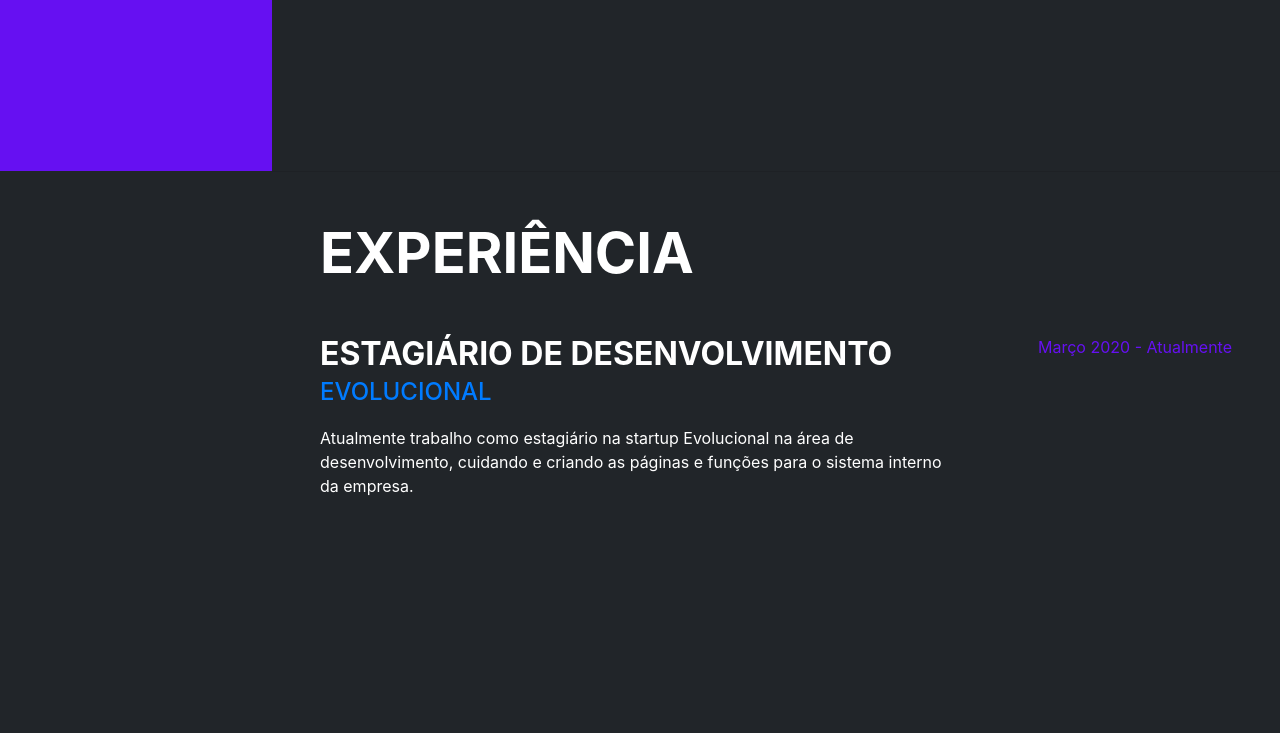
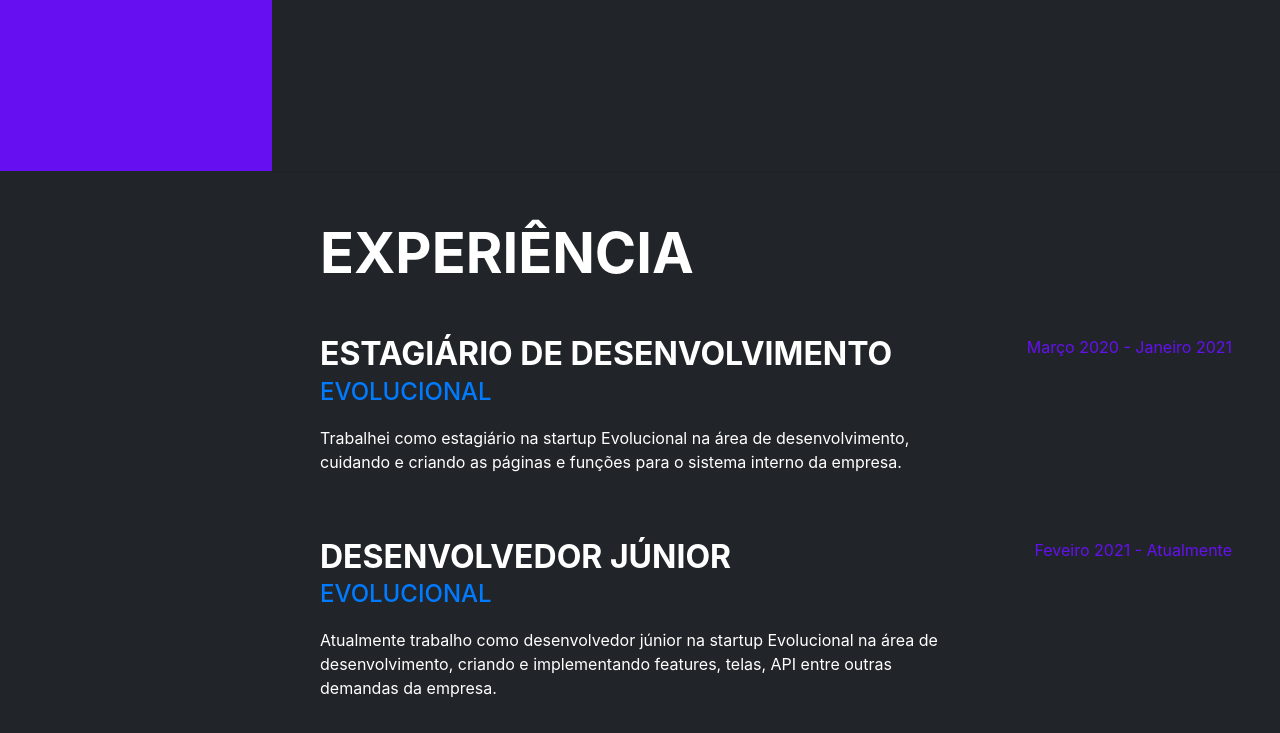
Before and after one commit to levymeireles/portfolio, a Gatsby site: page / in a window 1280 px wide. Shown: the part 629-1362 px from the top of the page. Built offline with nearby package versions, Linux system fonts and the light colour scheme; Gatsby itself is replaced by a stand-in of ours; a web font is replaced by a local one.

Commit message:
alteracao no portfolio

```diff
--- a/src/components/sections/Experience.js
+++ b/src/components/sections/Experience.js
@@ -16,12 +16,26 @@ const Experience = () => {
                 <h3 className="mb-0">Estagiário de Desenvolvimento</h3>
                 <div className="subheading mb-3">Evolucional</div>
                 <p>
-                    Atualmente trabalho como estagiário na startup Evolucional na área de desenvolvimento,
+                    Trabalhei como estagiário na startup Evolucional na área de desenvolvimento,
                     cuidando e criando as páginas e funções para o sistema interno da empresa.
                 </p>
                 </div>
                 <div className="resume-date text-md-right">
-                <span className="text-primary">Março 2020 - Atualmente</span>
+                <span className="text-primary">Março 2020 - Janeiro 2021</span>
+                </div>
+            </div>
+
+            <div className="resume-item d-flex flex-column flex-md-row justify-content-between mb-5">
+                <div className="resume-content">
+                <h3 className="mb-0">Desenvolvedor Júnior</h3>
+                <div className="subheading mb-3">Evolucional</div>
+                <p>
+                    Atualmente trabalho como desenvolvedor júnior na startup Evolucional na área de desenvolvimento,
+                    criando e implementando features, telas, API entre outras demandas da empresa.
+                </p>
+                </div>
+                <div className="resume-date text-md-right">
+                <span className="text-primary">Feveiro 2021 - Atualmente</span>
                 </div>
             </div>
         </div>
--- a/src/pages/index.js
+++ b/src/pages/index.js
@@ -25,7 +25,7 @@ const IndexPage = () => (
         email={config.email}
         socialLinks={config.socialLinks}
       >
-      Sou Desenvolvedor Júnior I e entusiasta de tecnologias desde sempre. Gosto de estudar e sempre descobrir coisas novas me atualizando dentro das novidades,
+      Sou Desenvolvedor Júnior e entusiasta de tecnologias desde sempre. Gosto de estudar e sempre descobrir coisas novas me atualizando dentro das novidades,
       atualmente utilizo: C#, HTML, CSS, AngularJS, JavaScript, Json e DataBase utilizando Microsoft SQL Server em meu trabalho. Procuro sempre estar antenado e atualizando
       dentro das tecnologias que utilizo e aprimorar as quais eu ainda não domino muito.
       </Resume>
```
